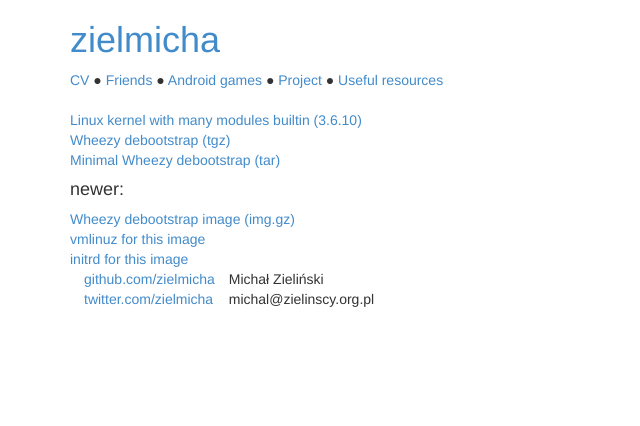
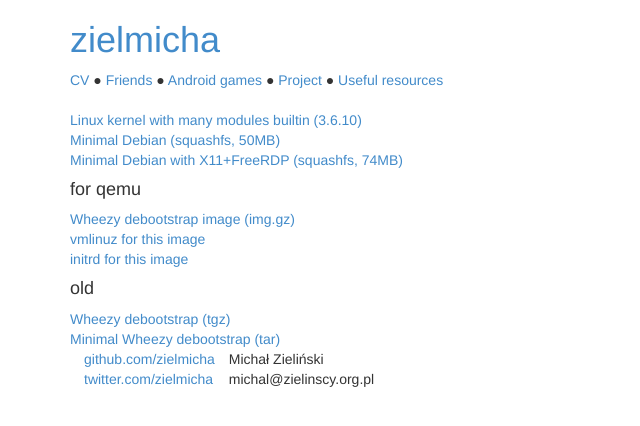
Before and after one commit to zielmicha/zielmicha.com, a Jekyll site: the page built from resources.html, in a window 1280 px wide. Shown: the top 426 px of the page, without its empty margins (0-640 px from the left). Built offline with Jekyll 4.4.1, drawn with Linux system fonts in a browser that asks for light colours; Markdown is read by kramdown in place of the engine named in the settings.

Commit message:
update resources.html

```diff
--- a/resources.html
+++ b/resources.html
@@ -6,10 +6,13 @@ layout: page
 </style>
 <div class=res>
 <a href="http://user.zielm.com/bzImage-3.6.10">Linux kernel with many modules builtin (3.6.10)</a>
-<a href="http://user.zielm.com/debian.tar.gz">Wheezy debootstrap (tgz)</a>
-<a href="http://user.zielm.com/debmin.tar">Minimal Wheezy debootstrap (tar)</a>
-<h4>newer:</h4>
+<a href="http://zielm.com/boot/mindebian.sfs">Minimal Debian (squashfs, 50MB)</a>
+<a href="http://zielm.com/boot/xdebian.sfs">Minimal Debian with X11+FreeRDP (squashfs, 74MB)</a>
+<h4>for qemu</h4>
 <a href="http://user.zielm.com/2703b478/wheezy.img.gz">Wheezy debootstrap image (img.gz)</a>
 <a href="http://user.zielm.com/5cdf8be6/vmlinuz-3.2.0-4-amd64">vmlinuz for this image</a>
 <a href="http://user.zielm.com/8258d963/initrd.img-3.2.0-4-amd64">initrd for this image</a>
+<h4>old</h4>
+<a href="http://user.zielm.com/debian.tar.gz">Wheezy debootstrap (tgz)</a>
+<a href="http://user.zielm.com/debmin.tar">Minimal Wheezy debootstrap (tar)</a>
 </div>
```
